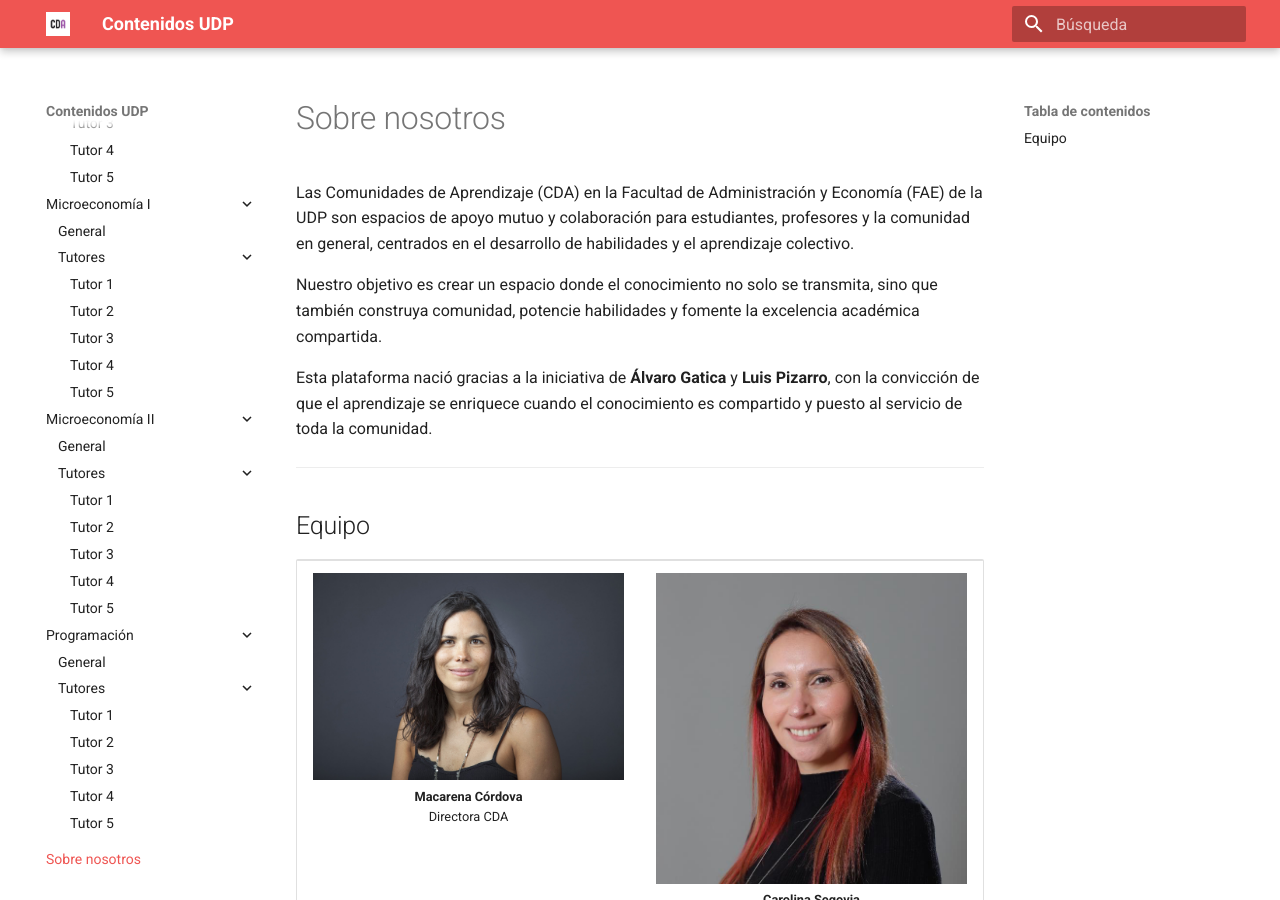
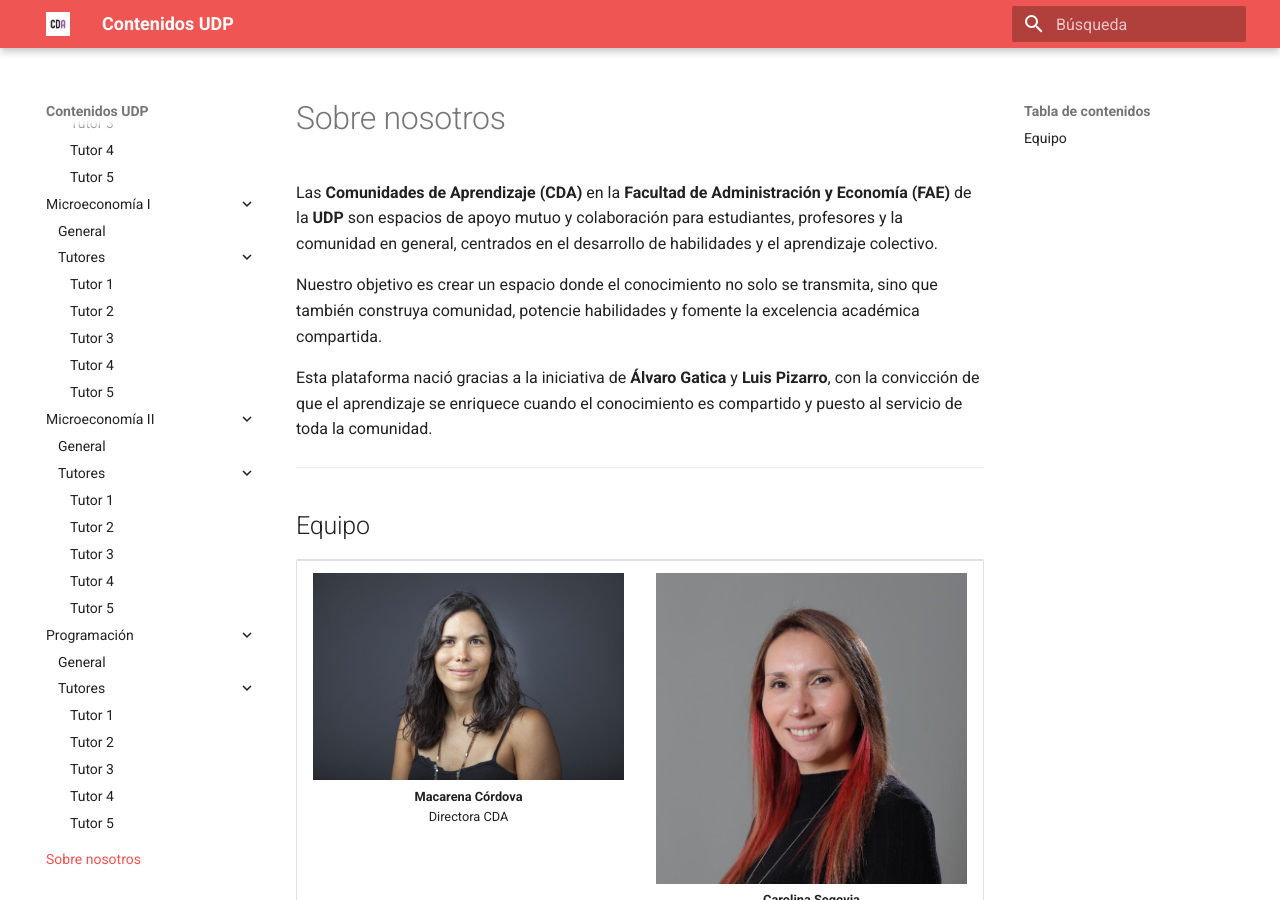
Before and after one commit to cda-fae/cda-fae, an MkDocs documentation site: the page built from docs/about.md, in a window 1280 px wide and 900 px high. Built offline with MkDocs 1.6.1 and Material for MkDocs 9.7.7, drawn with Linux system fonts in a browser that asks for light colours.

Commit message:
Negritas en letra

```diff
--- a/docs/about.md
+++ b/docs/about.md
@@ -1,7 +1,7 @@
 
 # Sobre nosotros
 
-Las Comunidades de Aprendizaje (CDA) en la Facultad de Administración y Economía (FAE) de la UDP son espacios de apoyo mutuo y colaboración para estudiantes, profesores y la comunidad en general, centrados en el desarrollo de habilidades y el aprendizaje colectivo.
+Las **Comunidades de Aprendizaje (CDA)** en la **Facultad de Administración y Economía (FAE)** de la **UDP** son espacios de apoyo mutuo y colaboración para estudiantes, profesores y la comunidad en general, centrados en el desarrollo de habilidades y el aprendizaje colectivo.
 
 Nuestro objetivo es crear un espacio donde el conocimiento no solo se transmita, sino que también construya comunidad, potencie habilidades y fomente la excelencia académica compartida.
 
```
